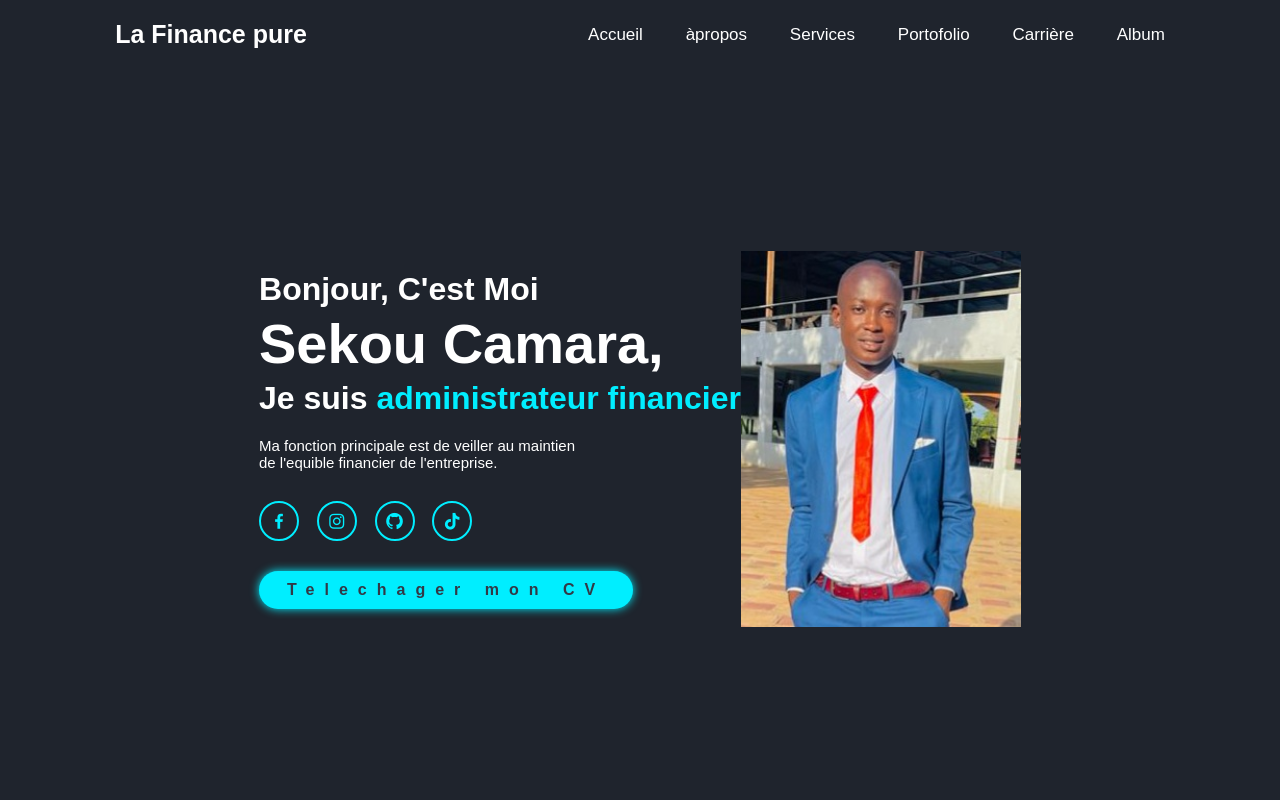
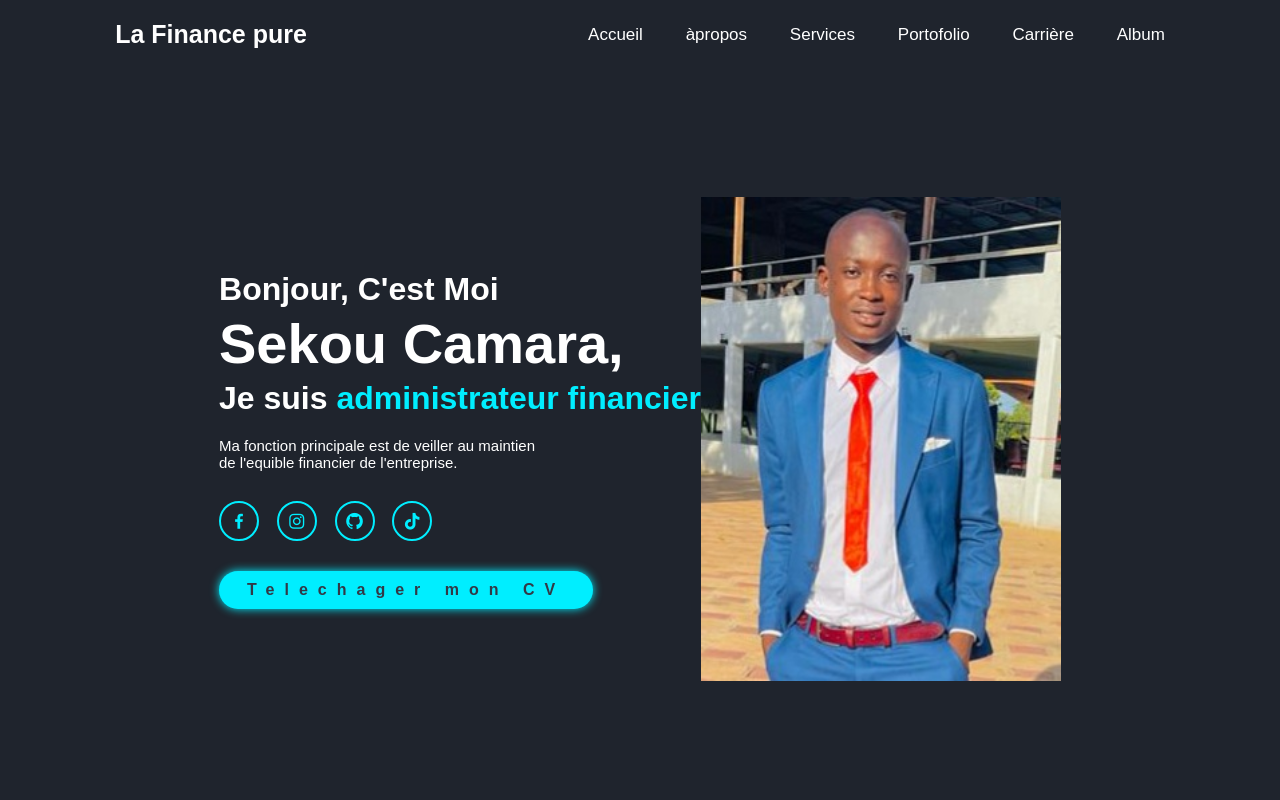
Before and after one commit to Camarag9907/My-first-universitary-projet, a plain HTML site: page index.html in a window 1280 px wide. Shown: the top 800 px of the page. Drawn offline with nearby package versions, Linux system fonts and the light colour scheme.

Commit message:
Update styles.css

```diff
--- a/CSS/styles.css
+++ b/CSS/styles.css
@@ -63,7 +63,7 @@ span {
 }
 
 .accueil-image img {
-    width: 35vh;
+    width: 45vh;
 }
 
 .header {
```
